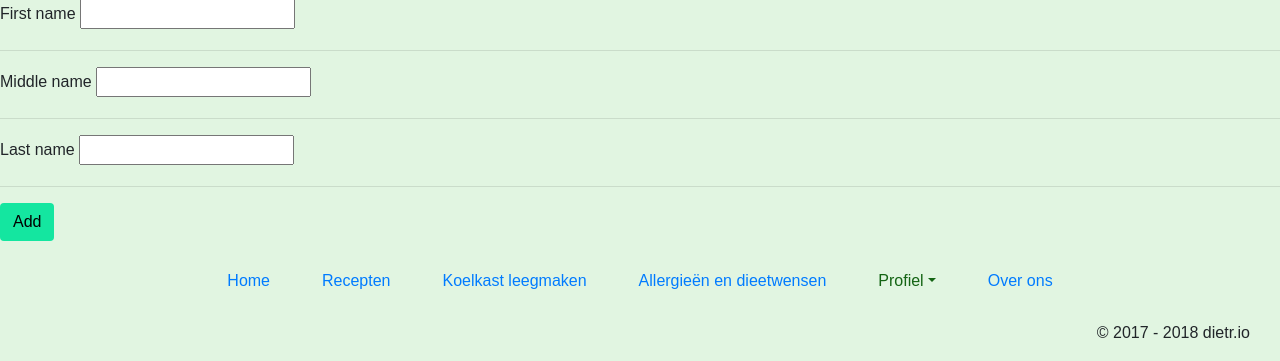
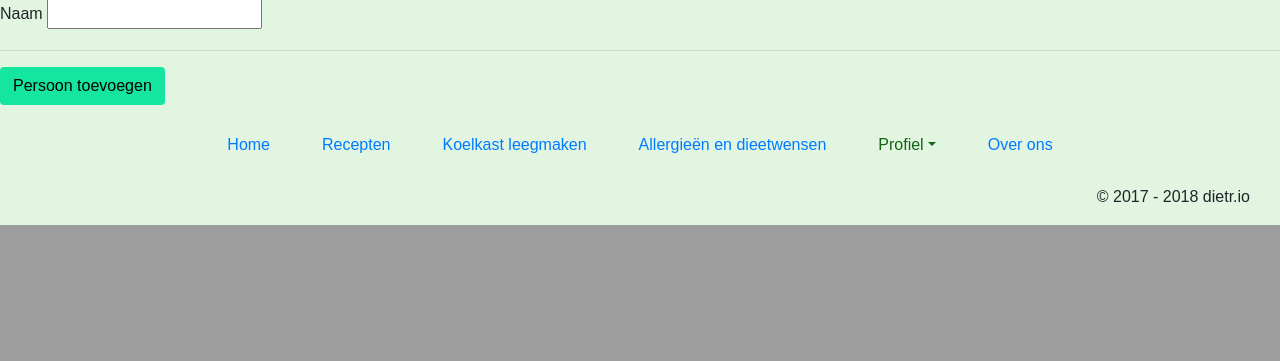
Before and after one commit to essoplerck/dietr, a Python web app: template dietr/templates/roommate/add.html in a window 1280 px wide. Shown: the part 745-1106 px from the top of the page. After the commit the page ends 970 px from the top, so only its background shows below. Run offline with Jinja, Linux system fonts and the light colour scheme; the template is opened without the code that fills it, so the values that code supplies are empty; some libraries are stand-ins or nearby versions.

Commit message:
Roommates aangepast

```diff
--- a/dietr/templates/roommate/add.html
+++ b/dietr/templates/roommate/add.html
@@ -7,19 +7,10 @@
 {% block content %}
   <section>
     <form action="{{ url_for('roommate.add') }}" method="post">
-      <label>First name</label>
-      <input name="first-name" required type="text">
+      <label>Naam</label>
+      <input name="name" required type="text">
       <hr>
-
-      <label>Middle name</label>
-      <input name="middle-name" type="text">
-      <hr>
-
-      <label>Last name</label>
-      <input name="last-name" required type="text">
-      <hr>
-
-      <button class="btn btn-primary" type="submit">Add</button>
+      <button class="btn btn-primary" type="submit">Persoon toevoegen</button>
     </form>
   </section>
 {% endblock content %}
--- a/dietr/templates/roommate/view.html
+++ b/dietr/templates/roommate/view.html
@@ -8,7 +8,7 @@
   <section>
     <h1>{{ roommate.name }}</h1>
 
-    <h3>Allergies</h3>
+    <h3>Allergieën</h3>
 
     <ul>
       {% for allergy in roommate.allergies %}
@@ -18,7 +18,7 @@
       {% endfor %}
     </ul>
 
-    <h3>Preferences</h3>
+    <h3>Ingrediënten</h3>
 
     <ul>
       {% for ingredient in roommate.preferences %}
```
